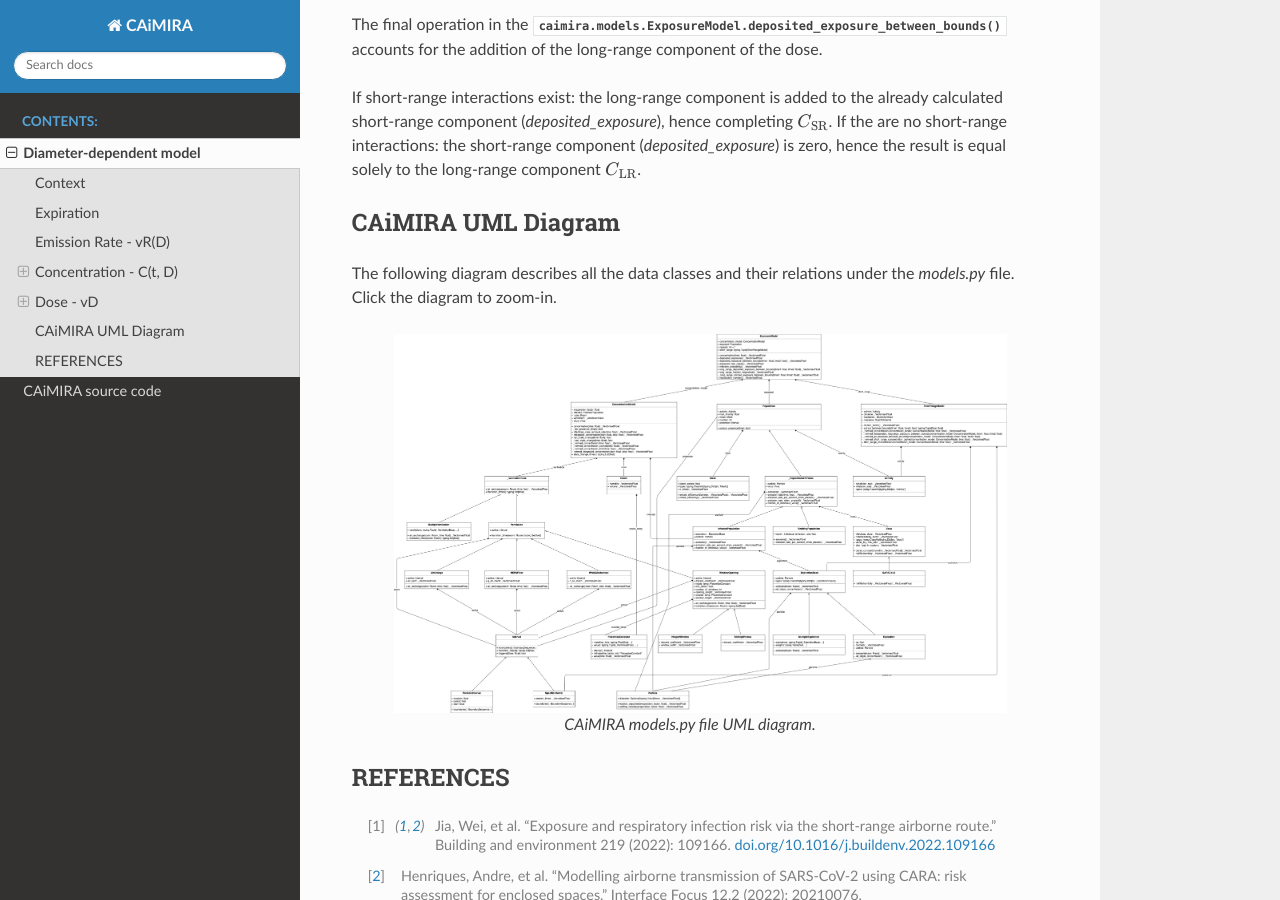
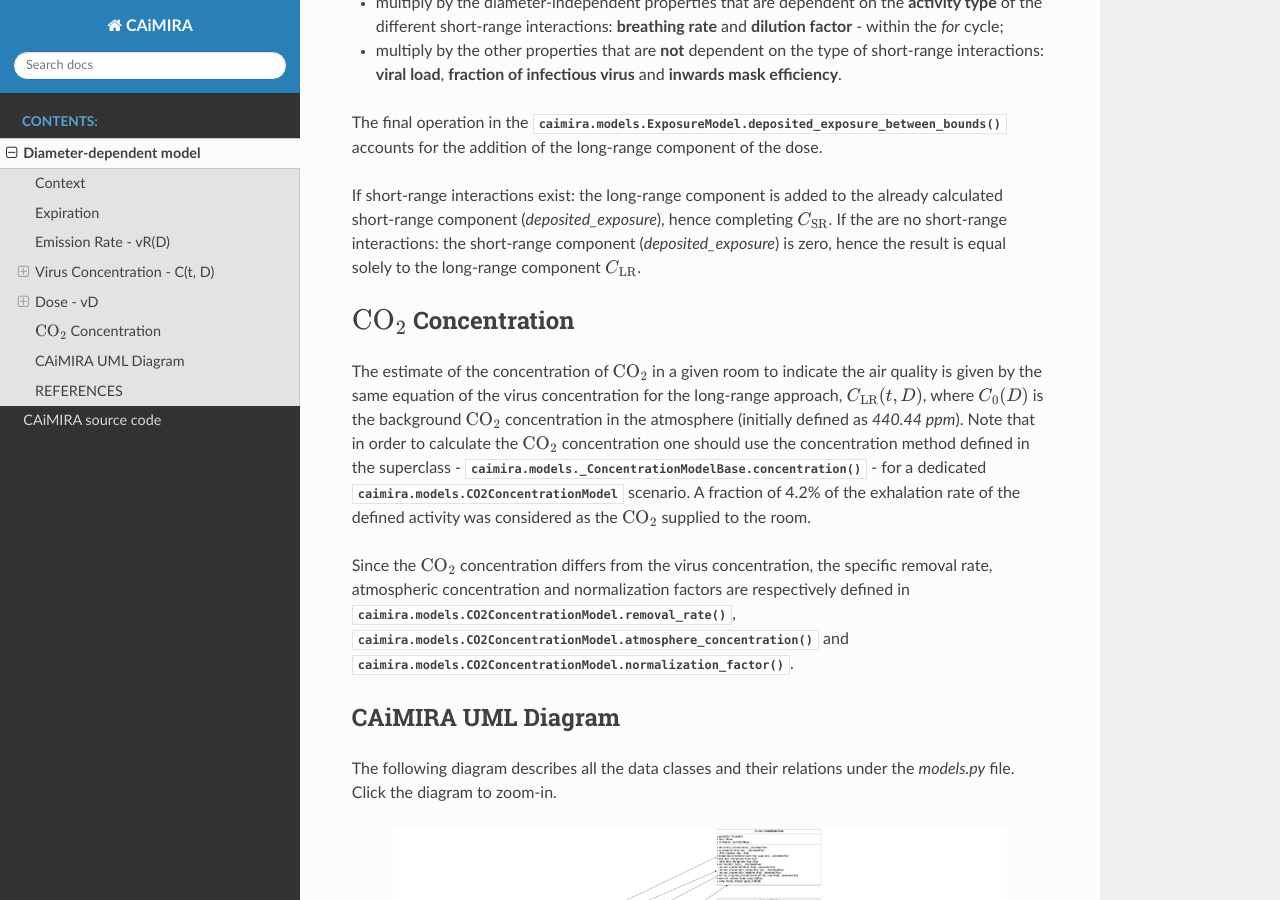
Before and after one commit to CERN/CAiMIRA, a Sphinx documentation site: the page built from caimira/docs/full_diameter_dependence.rst, in a window 1280 px wide and 900 px high, scrolled down 10925 px. Built offline with Sphinx 7.4.7 and the Read the Docs theme 2.0.0, drawn with Linux system fonts in a browser that asks for light colours; some of the changed text lies outside the part shown.

Commit message:
updated documentation and added tests for the integrated concentration

```diff
--- a/caimira/docs/full_diameter_dependence.rst
+++ b/caimira/docs/full_diameter_dependence.rst
@@ -69,13 +69,15 @@
 Note that the diameter-dependence is kept at this stage. Since other parameters downstream in code are also diameter-dependent, the Monte-Carlo integration over the aerosol sizes is computed at the level of the dose :math:`\mathrm{vD^{total}}`.
 In case one would like to have intermediate results for emission rate, perform the Monte-Carlo integration of :math:`E_{c, j}^{\mathrm{total}}` and compute :math:`\mathrm{vR^{total}} =\mathrm{vl_{in}} \cdot E_{c, j}^{\mathrm{total}} \cdot \mathrm{BR_k}`.
 
-Concentration - C(t, D)
-=======================
+Virus Concentration - C(t, D)
+=============================
 
 The estimate of the concentration of virus-laden particles in a given room is based on a two-box exposure model:
 
 * **Box 1** - long-range exposure: also known as the *background* concentration, corresponds to the exposure of airborne virions where the susceptible (exposed) host is more than 2 m away from the infected host(s), considering the result of a mass balance equation between the emission rate of the infected host(s) and the removal rates from the environmental/virological characteristics.
 * **Box 2** - short-range exposure: also known as the *exhaled jet* concentration in close-proximity, corresponds to the exposure of airborne virions where the susceptible (exposed) host is distanced between 0.5 and 2 m from an infected host, considering the result of a two-stage exhaled jet model.
+
+Note that most of the methods used to calculate the concentration are defined in the superclass :meth:`caimira.models._ConcentrationModelBase`, while the specific methods for the long-range virus concentration are part of the subclass :meth:`caimira.models.ConcentrationModel`.
 
 Long-range approach
 *******************
@@ -84,8 +86,8 @@
 
 :math:`C_{\mathrm{LR}}(t, D)=\frac{\mathrm{vR}(D) \cdot N_{\mathrm{inf}}}{\lambda_{\mathrm{vRR}}(D) \cdot V_r}-\left (\frac{\mathrm{vR}(D) \cdot N_{\mathrm{inf}}}{\lambda_{\mathrm{vRR}}(D) \cdot V_r}-C_0(D) \right )e^{-\lambda_{\mathrm{vRR}}(D)t}` ,
 
-and computed, as a function of the exposure time and particle diameter, in the :meth:`caimira.models.ConcentrationModel.concentration` method.
-The long-range concentration, integrated over the exposure time (in piecewise constant steps), :math:`C(D)`, is given by :meth:`caimira.models.ConcentrationModel.integrated_concentration`.
+and computed, as a function of the exposure time and particle diameter, in the :meth:`caimira.models._ConcentrationModelBase.concentration` method.
+The long-range concentration, integrated over the exposure time (in piecewise constant steps), :math:`C(D)`, is given by :meth:`caimira.models._ConcentrationModelBase.integrated_concentration`.
 
 In the :math:`C_{\mathrm{LR}}(t, D)` equation above, the **emission rate** - :math:`\mathrm{vR}(D)` - and the **viral removal rate** - :math:`\lambda_{\mathrm{vRR}}(D)`, :meth:`caimira.models.ConcentrationModel.infectious_virus_removal_rate` - are both diameter-dependent.
 One can show that the resulting concentration is always proportional to the emission rate :math:`\mathrm{vR}(D)`. Hence, for computational speed-up purposes
@@ -93,8 +95,8 @@
 
 To summarize, we can split the concentration in two different formulations:
 
-* Normalized concentration :meth:`caimira.models.ConcentrationModel._normed_concentration`: :math:`\mathrm{C_\mathrm{LR, normed}}(t, D)` that computes the concentration without including the emission rate.
-* Concentration :meth:`caimira.models.ConcentrationModel.concentration` : :math:`C_{\mathrm{LR}}(t, D) = \mathrm{C_\mathrm{LR, normed}}(t, D) \cdot \mathrm{vR}(D)`, where :math:`\mathrm{vR}(D)` is the result of the :meth:`caimira.models._PopulationWithVirus.emission_rate_when_present` method.
+* Normalized concentration :meth:`caimira.models._ConcentrationModelBase._normed_concentration`: :math:`\mathrm{C_\mathrm{LR, normed}}(t, D)` that computes the concentration without including the emission rate.
+* Concentration :meth:`caimira.models._ConcentrationModelBase.concentration` : :math:`C_{\mathrm{LR}}(t, D) = \mathrm{C_\mathrm{LR, normed}}(t, D) \cdot \mathrm{vR}(D)`, where :math:`\mathrm{vR}(D)` is the result of the :meth:`caimira.models._PopulationWithVirus.emission_rate_when_present` method.
 
 Note that in order to get the total concentration value in this stage, the final result should be averaged over the particle diameters (i.e. Monte-Carlo integration over diameters, see above).
 For the calculator app report, the total concentration (MC integral over the diameter) is performed only when generating the plot.
@@ -102,8 +104,8 @@
 
 The following methods calculate the integrated concentration between two times. They are mostly used when calculating the **dose**:
 
-* :meth:`caimira.models.ConcentrationModel.normed_integrated_concentration`, :math:`\mathrm{C_\mathrm{normed}}(D)` that returns the integrated long-range concentration of viruses in the air, between any two times, normalized by the emission rate. Note that this method performs the integral between any two times of the previously mentioned :meth:`caimira.models.ConcentrationModel._normed_concentration` method.
-* :meth:`caimira.models.ConcentrationModel.integrated_concentration`, :math:`C(D)`, that returns the same result as the previous one, but multiplied by the emission rate.
+* :meth:`caimira.models._ConcentrationModelBase.normed_integrated_concentration`, :math:`\mathrm{C_\mathrm{normed}}(D)` that returns the integrated long-range concentration of viruses in the air, between any two times, normalized by the emission rate. Note that this method performs the integral between any two times of the previously mentioned :meth:`caimira.models._ConcentrationModelBase._normed_concentration` method.
+* :meth:`caimira.models._ConcentrationModelBase.integrated_concentration`, :math:`C(D)`, that returns the same result as the previous one, but multiplied by the emission rate.
 
 The integral over the exposure times is calculated directly in the class (integrated methods).
 
@@ -115,7 +117,7 @@
 :math:`C_{\mathrm{SR}}(t, D) = C_{\mathrm{LR}} (t, D) + \frac{1}{S({x})} \cdot (C_{0, \mathrm{SR}}(D) - C_{\mathrm{LR}, 100μm}(t, D))` ,
 
 where :math:`S(x)` is the dilution factor due to jet dynamics, as a function of the interpersonal distance :math:`x` and :math:`C_{0, \mathrm{SR}}(D)` corresponds to the initial concentration of virions at the mouth/nose outlet during exhalation.
-:math:`C_{\mathrm{LR}, 100μm}(t, D)` is the long-range concentration, calculated in :meth:`caimira.models.ConcentrationModel.concentration` method but **interpolated** to the diameter range used for close-proximity (from 0 to 100μm).
+:math:`C_{\mathrm{LR}, 100μm}(t, D)` is the long-range concentration, calculated in :meth:`caimira.models._ConcentrationModelBase.concentration` method but **interpolated** to the diameter range used for close-proximity (from 0 to 100μm).
 Note that :math:`C_{0, \mathrm{SR}}(D)` is constant over time, hence only dependent on the particle diameter distribution.
 
 For code simplification, we split the :math:`C_{\mathrm{SR}}(t, D)` equation into two components:
@@ -182,9 +184,9 @@
 * calculate the `dilution_factor` - :math:`S({x})` - in the method :meth:`caimira.models.ShortRangeModel.dilution_factor`, with the distance :math:`x` as a random variable (log normal distribution in :meth:`caimira.monte_carlo.data.short_range_distances`)
 * compute :math:`\frac{1}{S({x})} \cdot (C_{0, \mathrm{SR}}(D) - C_{\mathrm{LR}, 100\mathrm{μm}}(t, D))` in method :meth:`caimira.models.ShortRangeModel.normed_concentration`,
 * multiply by the diameter-independent parameter,  viral load, in method :meth:`caimira.models.ShortRangeModel.short_range_concentration`
-* complete the equation of :math:`C_{\mathrm{SR}}(t, D)` by adding the long-range concentration from the :meth:`caimira.models.ConcentrationModel.concentration` (all integrated over :math:`D`), returning the final short-range concentration value for a given time and expiration activity. This is done at the level of the Exposure Model (:meth:`caimira.models.ExposureModel.concentration`).
+* complete the equation of :math:`C_{\mathrm{SR}}(t, D)` by adding the long-range concentration from the :meth:`caimira.models._ConcentrationModelBase.concentration` (all integrated over :math:`D`), returning the final short-range concentration value for a given time and expiration activity. This is done at the level of the Exposure Model (:meth:`caimira.models.ExposureModel.concentration`).
 
-Note that :meth:`caimira.models.ShortRangeModel._normed_concentration` method is different from :meth:`caimira.models.ConcentrationModel._normed_concentration` and :meth:`caimira.models.ConcentrationModel.concentration` differs from :meth:`caimira.models.ExposureModel.concentration`.
+Note that :meth:`caimira.models.ShortRangeModel._normed_concentration` method is different from :meth:`caimira.models._ConcentrationModelBase._normed_concentration` and :meth:`caimira.models._ConcentrationModelBase.concentration` differs from :meth:`caimira.models.ExposureModel.concentration`.
 
 Unless one is computing the mean concentration values (e.g. for the plots in the report), the diameter-dependence is kept at this stage. Since other parameters downstream in the code are also diameter-dependent, the Monte-Carlo integration over the particle sizes is computed at the level of the dose :math:`\mathrm{vD^{total}}`.
 In case one would like to have intermediate results for the initial short-range concentration, this is done at the :class:`caimira.models.ExposureModel` class level.
@@ -217,7 +219,7 @@
 *******************
 
 Regarding the concentration part of the long-range exposure (concentration integrated over time, :math:`\int_{t1}^{t2}C_{\mathrm{LR}}(t, D)\;\mathrm{d}t`), the respective method is :meth:`caimira.models.ExposureModel._long_range_normed_exposure_between_bounds`,
-which uses the long-range exposure (concentration) between two bounds (time1 and time2), normalized by the emission rate of the infected population, calculated from :meth:`caimira.models.ConcentrationModel.normed_integrated_concentration`.
+which uses the long-range exposure (concentration) between two bounds (time1 and time2), normalized by the emission rate of the infected population, calculated from :meth:`caimira.models._ConcentrationModelBase.normed_integrated_concentration`.
 The former method filters out the given bounds considering the breaks through the day (i.e. the time intervals during which there is no exposition to the virus) and retrieves the integrated long-range concentration of viruses in the air between any two times.
 
 After the calculations of the integrated concentration over the time, in order to calculate the final dose, we have to compute the remaining factors in the above equation.
@@ -304,6 +306,15 @@
 If the are no short-range interactions: the short-range component (`deposited_exposure`) is zero, hence the result is equal solely to the long-range component :math:`C_{\mathrm{LR}}`.
 
 
+:math:`\mathrm{CO}_{2}` Concentration
+=====================================
+
+The estimate of the concentration of :math:`\mathrm{CO}_{2}` in a given room to indicate the air quality is given by the same equation of the virus concentration for the long-range approach, :math:`C_{\mathrm{LR}}(t, D)`, where :math:`C_0(D)` is the background :math:`\mathrm{CO}_{2}` concentration in the atmosphere (initially defined as `440.44 ppm`).
+Note that in order to calculate the :math:`\mathrm{CO}_{2}` concentration one should use the concentration method defined in the superclass - :meth:`caimira.models._ConcentrationModelBase.concentration` - for a dedicated :class:`caimira.models.CO2ConcentrationModel` scenario.
+A fraction of 4.2% of the exhalation rate of the defined activity was considered as the :math:`\mathrm{CO}_{2}` supplied to the room.
+
+Since the :math:`\mathrm{CO}_{2}` concentration differs from the virus concentration, the specific removal rate, atmospheric concentration and normalization factors are respectively defined in :meth:`caimira.models.CO2ConcentrationModel.removal_rate`, :meth:`caimira.models.CO2ConcentrationModel.atmosphere_concentration` and :meth:`caimira.models.CO2ConcentrationModel.normalization_factor`.
+
 .. _caimira-uml-diagram:
 
 CAiMIRA UML Diagram
```
Also changed, not shown: caimira/docs/UML-CAiMIRA.png, 3 other files.
